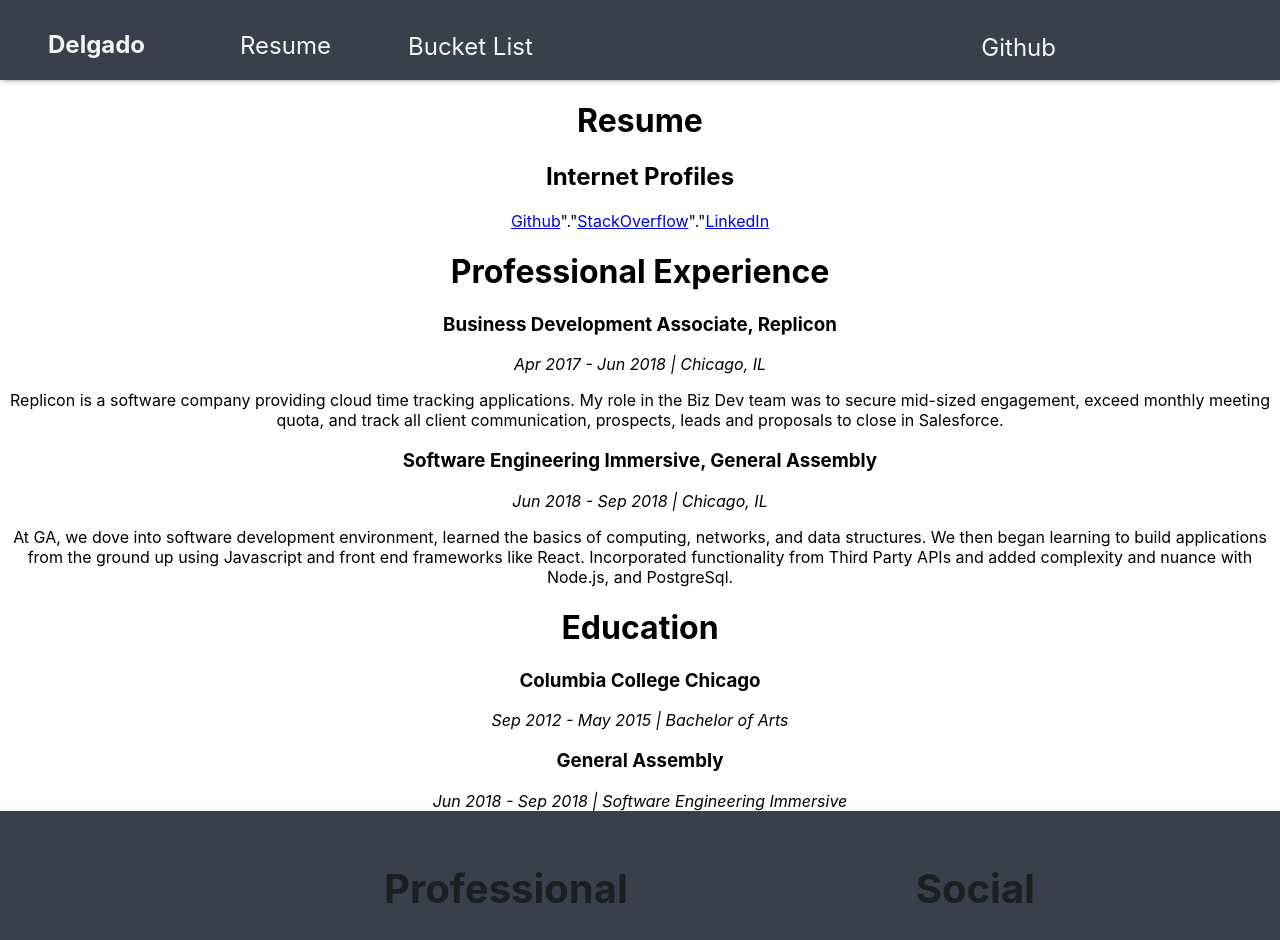
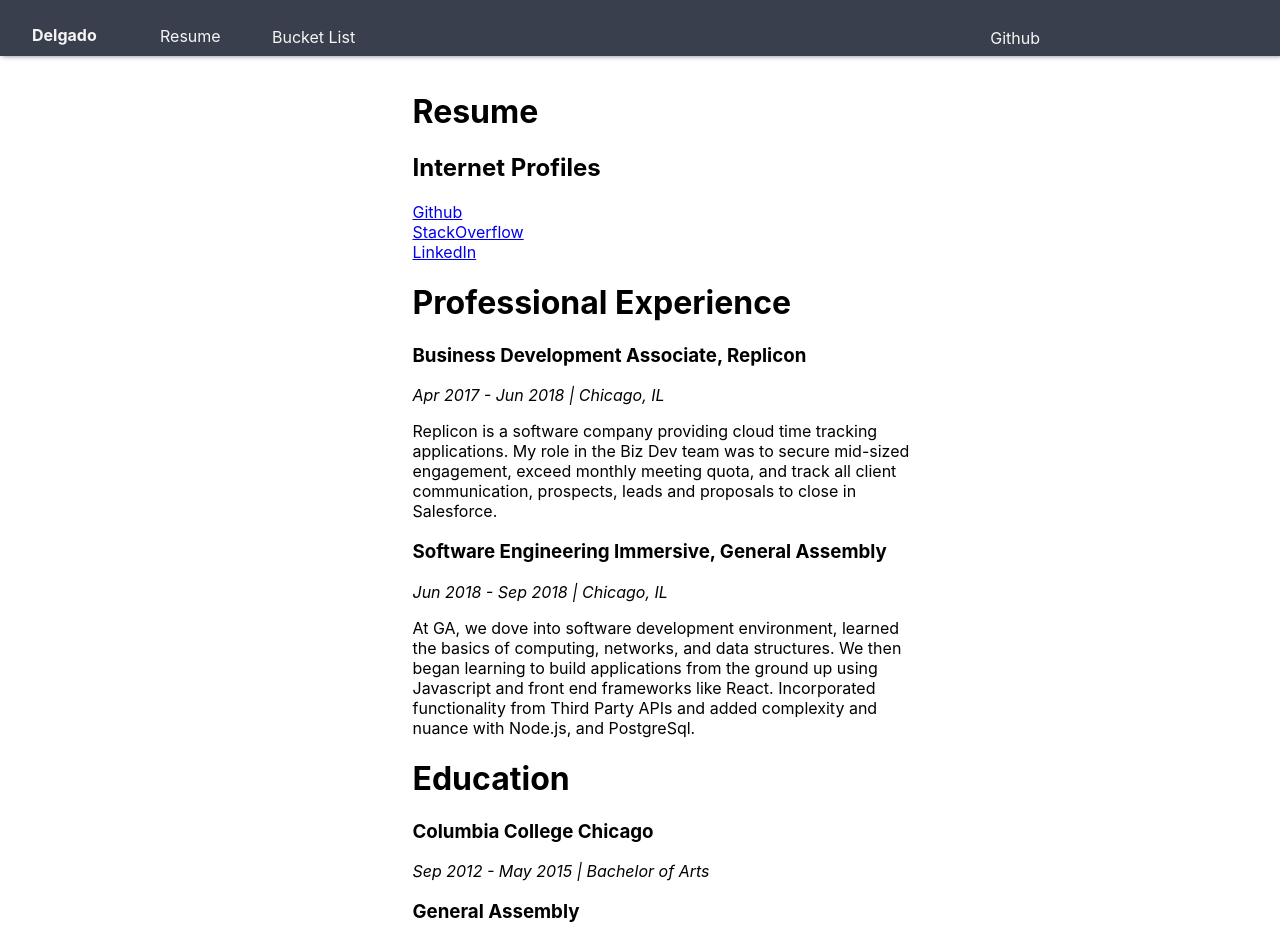
Before and after one commit to alxdelgado/react-portfolio, a React (Create React App) app: page /resume in a window 1280 px wide. Shown: the top 940 px of the page. Built offline with nearby package versions, Linux system fonts and the light colour scheme.

Commit message:
Resume Page styles fixed for larger displays - working on media queries for tablet - mobile devices

```diff
--- a/src/components/footer/footer.styles.scss
+++ b/src/components/footer/footer.styles.scss
@@ -6,7 +6,7 @@
 
 .footer_container {
     display: flex;
-    height: 35vh;
+    height: 30vh;
     background: #393f4d;
 }
 
@@ -18,7 +18,7 @@
 
 .footer_title {
     font-size: 1.7rem;
-    color: #1d1e22;
+    color: #d4d4dc;
 }
 
 .footer_items {
@@ -41,8 +41,9 @@
 
 .footer_link-item {
     color: #d4d4dc;
-    cursor: crosshair;
+    cursor: pointer;
     padding: 0px;
+    text-decoration: none;
 }
 
 
@@ -94,24 +95,24 @@
             margin-inline-end: -14em;
 
             #professional_heading {
-                font-size: 2.5rem;
+                font-size: 1.5rem;
             }
 
             #items_pro {
-                font-size: 1.5rem;
-                margin-top: -30px;
+                font-size: 1rem;
+                margin-top: -10px;
             }
         }
 
         #column_socials {
 
             #socials_heading {
-                font-size: 2.5rem;
+                font-size: 1.5rem;
             }
 
             #items_socials {
-                font-size: 1.5rem;
-                margin-top: -30px;
+                font-size: 1rem;
+                margin-top: -10px;
             }
         }
     }
@@ -183,6 +184,7 @@
             #items_socials {
                 font-size: 0.7rem;
                 margin-top: -20px;
+
             }
         }
     }
--- a/src/components/nav-bar/nav-bar.styles.scss
+++ b/src/components/nav-bar/nav-bar.styles.scss
@@ -1,7 +1,7 @@
 // Style Rules
 .nav_wrapper {
     width: 100vw;
-    height: 10vh;
+    height: 7vh;
     background-color: #393f4d;
     overflow: hidden;
     box-shadow: 2px 0px 5px rgba(0, 0, 0, 0.5);
@@ -59,55 +59,55 @@
 // 4K Screens - 2560px
 @media screen and (max-width: 2560px) {
     #headline {
-        font-size: 1.5rem;
-        margin-top: 30px;
-        margin-left: 2em;
+        font-size: 1rem;
+        margin-top: 20px;
+        margin-left: 1.5em;
     }
 
     #resume {
-        font-size: 1.5rem;
-        margin-top: -30px;
-        margin-left: 13em;
+        font-size: 1rem;
+        margin-top: -20px;
+        margin-left: 10em;
     }
 
     #bucket-list {
-        font-size: 1.5rem;
-        margin-top: -30px;
-        margin-left: 21em;
+        font-size: 1rem;
+        margin-top: -20px;
+        margin-left: 17em;
     }
 
     #github {
-        font-size: 1.5rem;
-        margin-top: -30px;
-        margin-right: 10em;
+        font-size: 1rem;
+        margin-top: -20px;
+        margin-right: 15em;
     }
 }
 
 // Laptop Large - 1440px
 @media screen and (max-width: 1440px) {
     #headline {
-        font-size: 1.5rem;
-        margin-top: 30px;
+        font-size: 1rem;
+        margin-top: 25px;
         margin-left: 2em;
     }
 
     #resume {
-        font-size: 1.5rem;
-        margin-top: -28px;
+        font-size: 1rem;
+        margin-top: -19px;
         margin-left: 10em;
 
     }
 
     #bucket-list {
-        font-size: 1.5rem;
-        margin-top: -28px;
+        font-size: 1rem;
+        margin-top: -19px;
         margin-left: 17em;
     }
 
     #github {
-        font-size: 1.5rem;
-        margin-top: -28px;
-        margin-right: 14rem;
+        font-size: 1rem;
+        margin-top: -19px;
+        margin-right: 15rem;
     }
 }
 
--- a/src/pages/homepage/homepage.styles.scss
+++ b/src/pages/homepage/homepage.styles.scss
@@ -6,7 +6,7 @@
     .homepage_container {
         display: block;
         background: whitesmoke;
-        height: 57vh;
+        height: 63vh;
         align-items: center;
 
         .homepage_image {
--- a/src/pages/resume/resume-page.component.jsx
+++ b/src/pages/resume/resume-page.component.jsx
@@ -9,11 +9,11 @@
             <h1 className='resume_heading' id='resume_heading'>Resume</h1>
             <h2 className='resume_socials'>Internet Profiles</h2>
             <p>
-                <a href='https://github.com/alxdelgado' rel='noopener'>Github</a>
-                "."
-                <a href='https://stackoverflow.com/users/11500185/alxdelgado' rel='noopener'>StackOverflow</a>
-                "."
-                <a href='https://www.linkedin.com/in/alexdelgadous/' rel='noopener'>LinkedIn</a>
+                <a href='https://github.com/alxdelgado' target='_blank' rel="noopener noreferrer">Github</a>
+                <br/>
+                <a href='https://stackoverflow.com/users/11500185/alxdelgado' target='_blank' rel="noopener noreferrer">StackOverflow</a>
+                <br/>
+                <a href='https://www.linkedin.com/in/alexdelgadous/' target='_blank' rel="noopener noreferrer">LinkedIn</a>
             </p>
             <h1>Professional Experience</h1>
             <h3>Business Development Associate, Replicon</h3>
--- a/src/pages/resume/resume-page.styles.scss
+++ b/src/pages/resume/resume-page.styles.scss
@@ -0,0 +1,32 @@
+.resume_wrapper {
+    display: flex;
+    flex-direction: row;
+    flex-wrap: wrap;
+    width: 100vw;
+    justify-content: center;
+
+    .resume_container {
+        width: 40vw;
+        margin-left: 57px;
+        text-align: left;
+        flex-wrap: wrap;
+        padding-top: 15px;
+        padding-bottom: 30px;
+
+    }
+}
+
+// Mobile Small - 320px
+@media screen and (max-width: 320px) {
+    .resume_wrapper {
+        width: 100vw;
+
+        .resume_container {
+            width: 100vw;
+            padding-left: 10px;
+            padding-right: 10px;
+            padding-top: 10px;
+            padding-bottom: 30px;
+        }
+    }
+}
```
